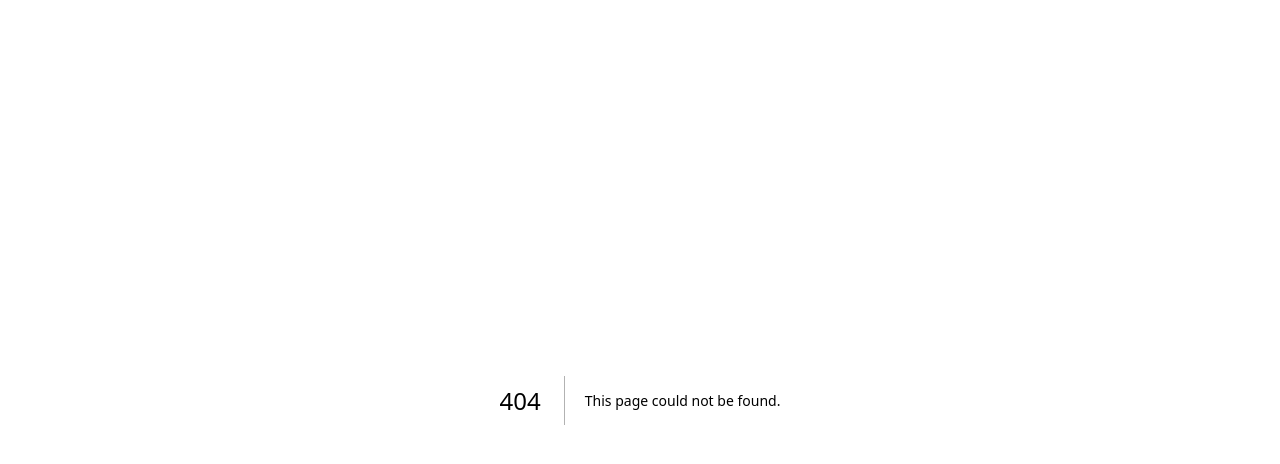
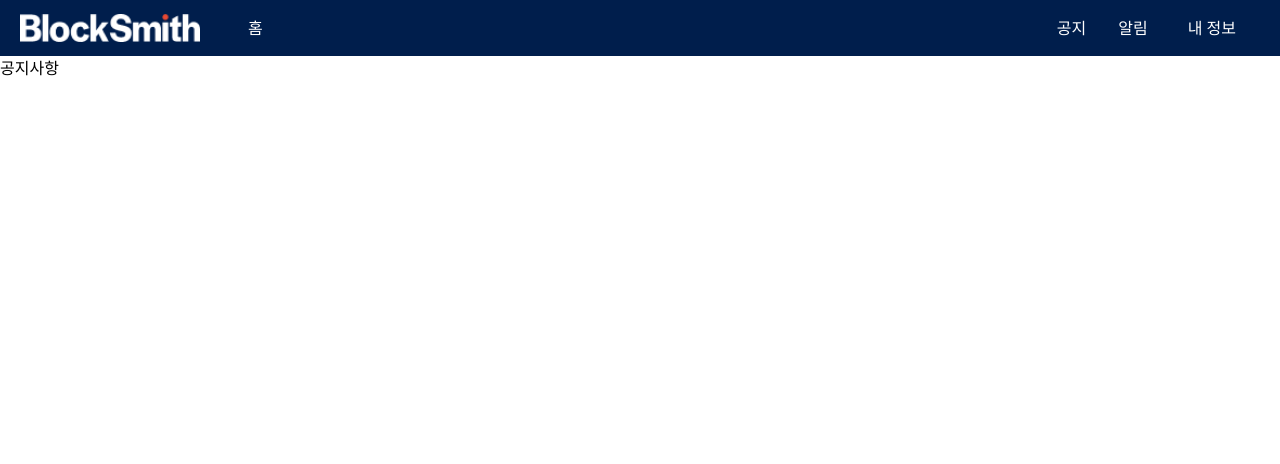
Before and after one commit to swon95/next_pagesup, a Next.js app: page /list in a window 1280 px wide. Before the commit this address had no page. Shown: the top 464 px of the page. Built offline with nearby package versions, Linux system fonts and the light colour scheme.

Commit message:
feat: header & route

```diff
--- /dev/null
+++ b/src/components/Layout/Header/Header.tsx
@@ -0,0 +1,46 @@
+"use client";
+
+import React, { useState } from "react";
+
+import Image from "next/image";
+import Link from "next/link";
+import TopHeaderButton from "@/components/Layout/Header/HeaderButton";
+
+const Header = () => {
+    const [menu, setMenu] = useState(false);
+    const handleMenu = () => {
+        setMenu(!menu);
+    };
+    return (
+        <nav className="relative z-10 w-full text-white bg-custom-blue">
+            <div className="flex items-center mx-5 h-14 justify-between">
+                <Link href="/list">
+                    <Image
+                        src="/images/logoBlocksmith.png"
+                        width={180}
+                        height={200}
+                        alt="logoBlocksmith png"
+                    />
+                </Link>
+
+                <div className="text-2xl sm:hidden">
+                    {menu === false ? (
+                        <button onClick={handleMenu}>+</button>
+                    ) : (
+                        <button onClick={handleMenu}>-</button>
+                    )}
+                </div>
+
+                <div className="hidden sm:block flex-grow">
+                    <TopHeaderButton />
+                </div>
+            </div>
+
+            <div className="block sm:hidden">
+                {menu === false ? null : <TopHeaderButton mobile />}
+            </div>
+        </nav>
+    );
+};
+
+export default Header;
--- /dev/null
+++ b/src/components/Layout/Header/HeaderButton.tsx
@@ -0,0 +1,47 @@
+import React from "react";
+import Link from "next/link";
+
+const TopHeaderButton = ({ mobile }: { mobile?: boolean }) => {
+    return (
+        <div
+            className={`flex justify-between items-center w-full ${
+                mobile ? "flex-col" : ""
+            }`}
+        >
+            <ul className={`flex ${mobile ? "flex-col" : ""} mx-8 text-white`}>
+                <li
+                    className={`mx-4 text-center cursor-pointer ${
+                        mobile ? "border-b" : ""
+                    }`}
+                >
+                    <Link href="/list">홈</Link>
+                </li>
+            </ul>
+            <ul className={`flex ${mobile ? "flex-col" : ""} text-white`}>
+                <li
+                    className={`mx-4 text-center cursor-pointer ${
+                        mobile ? "border-b" : ""
+                    }`}
+                >
+                    <Link href="/list">공지</Link>
+                </li>
+                <li
+                    className={`mx-4 text-center cursor-pointer ${
+                        mobile ? "border-b" : ""
+                    }`}
+                >
+                    <Link href="/">알림</Link>
+                </li>
+                <li
+                    className={`mx-6 text-center cursor-pointer ${
+                        mobile ? "border-b" : ""
+                    }`}
+                >
+                    <Link href="/">내 정보</Link>
+                </li>
+            </ul>
+        </div>
+    );
+};
+
+export default TopHeaderButton;
--- /dev/null
+++ b/src/components/Layout/Header/index.ts
@@ -0,0 +1,2 @@
+export { default as Header } from "./Header";
+export { default as HeaderButton } from "./Header";
--- a/src/pages/_app.tsx
+++ b/src/pages/_app.tsx
@@ -1,6 +1,12 @@
-import '@/styles/globals.css'
-import type { AppProps } from 'next/app'
+import { Header } from "@/components/Layout/Header";
+import "@/styles/globals.css";
+import type { AppProps } from "next/app";
 
 export default function App({ Component, pageProps }: AppProps) {
-  return <Component {...pageProps} />
+    return (
+        <>
+            <Header />
+            <Component {...pageProps} />
+        </>
+    );
 }
--- a/src/pages/index.tsx
+++ b/src/pages/index.tsx
@@ -1,118 +1,8 @@
-import Image from 'next/image'
-import { Inter } from 'next/font/google'
+import Image from "next/image";
+import { Inter } from "next/font/google";
 
-const inter = Inter({ subsets: ['latin'] })
+const inter = Inter({ subsets: ["latin"] });
 
 export default function Home() {
-  return (
-    <main
-      className={`flex min-h-screen flex-col items-center justify-between p-24 ${inter.className}`}
-    >
-      <div className="z-10 max-w-5xl w-full items-center justify-between font-mono text-sm lg:flex">
-        <p className="fixed left-0 top-0 flex w-full justify-center border-b border-gray-300 bg-gradient-to-b from-zinc-200 pb-6 pt-8 backdrop-blur-2xl dark:border-neutral-800 dark:bg-zinc-800/30 dark:from-inherit lg:static lg:w-auto  lg:rounded-xl lg:border lg:bg-gray-200 lg:p-4 lg:dark:bg-zinc-800/30">
-          Get started by editing&nbsp;
-          <code className="font-mono font-bold">src/pages/index.tsx</code>
-        </p>
-        <div className="fixed bottom-0 left-0 flex h-48 w-full items-end justify-center bg-gradient-to-t from-white via-white dark:from-black dark:via-black lg:static lg:h-auto lg:w-auto lg:bg-none">
-          <a
-            className="pointer-events-none flex place-items-center gap-2 p-8 lg:pointer-events-auto lg:p-0"
-            href="https://vercel.com?utm_source=create-next-app&utm_medium=default-template-tw&utm_campaign=create-next-app"
-            target="_blank"
-            rel="noopener noreferrer"
-          >
-            By{' '}
-            <Image
-              src="/vercel.svg"
-              alt="Vercel Logo"
-              className="dark:invert"
-              width={100}
-              height={24}
-              priority
-            />
-          </a>
-        </div>
-      </div>
-
-      <div className="relative flex place-items-center before:absolute before:h-[300px] before:w-[480px] before:-translate-x-1/2 before:rounded-full before:bg-gradient-radial before:from-white before:to-transparent before:blur-2xl before:content-[''] after:absolute after:-z-20 after:h-[180px] after:w-[240px] after:translate-x-1/3 after:bg-gradient-conic after:from-sky-200 after:via-blue-200 after:blur-2xl after:content-[''] before:dark:bg-gradient-to-br before:dark:from-transparent before:dark:to-blue-700/10 after:dark:from-sky-900 after:dark:via-[#0141ff]/40 before:lg:h-[360px]">
-        <Image
-          className="relative dark:drop-shadow-[0_0_0.3rem_#ffffff70] dark:invert"
-          src="/next.svg"
-          alt="Next.js Logo"
-          width={180}
-          height={37}
-          priority
-        />
-      </div>
-
-      <div className="mb-32 grid text-center lg:max-w-5xl lg:w-full lg:mb-0 lg:grid-cols-4 lg:text-left">
-        <a
-          href="https://nextjs.org/docs?utm_source=create-next-app&utm_medium=default-template-tw&utm_campaign=create-next-app"
-          className="group rounded-lg border border-transparent px-5 py-4 transition-colors hover:border-gray-300 hover:bg-gray-100 hover:dark:border-neutral-700 hover:dark:bg-neutral-800/30"
-          target="_blank"
-          rel="noopener noreferrer"
-        >
-          <h2 className={`mb-3 text-2xl font-semibold`}>
-            Docs{' '}
-            <span className="inline-block transition-transform group-hover:translate-x-1 motion-reduce:transform-none">
-              -&gt;
-            </span>
-          </h2>
-          <p className={`m-0 max-w-[30ch] text-sm opacity-50`}>
-            Find in-depth information about Next.js features and API.
-          </p>
-        </a>
-
-        <a
-          href="https://nextjs.org/learn?utm_source=create-next-app&utm_medium=default-template-tw&utm_campaign=create-next-app"
-          className="group rounded-lg border border-transparent px-5 py-4 transition-colors hover:border-gray-300 hover:bg-gray-100 hover:dark:border-neutral-700 hover:dark:bg-neutral-800/30"
-          target="_blank"
-          rel="noopener noreferrer"
-        >
-          <h2 className={`mb-3 text-2xl font-semibold`}>
-            Learn{' '}
-            <span className="inline-block transition-transform group-hover:translate-x-1 motion-reduce:transform-none">
-              -&gt;
-            </span>
-          </h2>
-          <p className={`m-0 max-w-[30ch] text-sm opacity-50`}>
-            Learn about Next.js in an interactive course with&nbsp;quizzes!
-          </p>
-        </a>
-
-        <a
-          href="https://vercel.com/templates?framework=next.js&utm_source=create-next-app&utm_medium=default-template-tw&utm_campaign=create-next-app"
-          className="group rounded-lg border border-transparent px-5 py-4 transition-colors hover:border-gray-300 hover:bg-gray-100 hover:dark:border-neutral-700 hover:dark:bg-neutral-800/30"
-          target="_blank"
-          rel="noopener noreferrer"
-        >
-          <h2 className={`mb-3 text-2xl font-semibold`}>
-            Templates{' '}
-            <span className="inline-block transition-transform group-hover:translate-x-1 motion-reduce:transform-none">
-              -&gt;
-            </span>
-          </h2>
-          <p className={`m-0 max-w-[30ch] text-sm opacity-50`}>
-            Discover and deploy boilerplate example Next.js&nbsp;projects.
-          </p>
-        </a>
-
-        <a
-          href="https://vercel.com/new?utm_source=create-next-app&utm_medium=default-template-tw&utm_campaign=create-next-app"
-          className="group rounded-lg border border-transparent px-5 py-4 transition-colors hover:border-gray-300 hover:bg-gray-100 hover:dark:border-neutral-700 hover:dark:bg-neutral-800/30"
-          target="_blank"
-          rel="noopener noreferrer"
-        >
-          <h2 className={`mb-3 text-2xl font-semibold`}>
-            Deploy{' '}
-            <span className="inline-block transition-transform group-hover:translate-x-1 motion-reduce:transform-none">
-              -&gt;
-            </span>
-          </h2>
-          <p className={`m-0 max-w-[30ch] text-sm opacity-50`}>
-            Instantly deploy your Next.js site to a shareable URL with Vercel.
-          </p>
-        </a>
-      </div>
-    </main>
-  )
+    return;
 }
--- /dev/null
+++ b/src/pages/list/index.tsx
@@ -0,0 +1,12 @@
+import React from "react";
+import { Header } from "@/components/Layout/Header";
+
+const List = () => {
+    return (
+        <>
+            <h1>공지사항</h1>
+        </>
+    );
+};
+
+export default List;
--- a/src/styles/globals.css
+++ b/src/styles/globals.css
@@ -2,11 +2,11 @@
 @tailwind components;
 @tailwind utilities;
 
-:root {
+/* :root {
   --foreground-rgb: 0, 0, 0;
   --background-start-rgb: 214, 219, 220;
   --background-end-rgb: 255, 255, 255;
-}
+} */
 
 @media (prefers-color-scheme: dark) {
   :root {
--- a/tailwind.config.ts
+++ b/tailwind.config.ts
@@ -13,6 +13,9 @@ const config: Config = {
         'gradient-conic':
           'conic-gradient(from 180deg at 50% 50%, var(--tw-gradient-stops))',
       },
+      colors: {
+        'custom-blue': '#001e4c',
+      },
     },
   },
   plugins: [],
```
Also changed, not shown: public/images/GNB_menu.png (added), public/images/logoBlocksmith.png (added).
